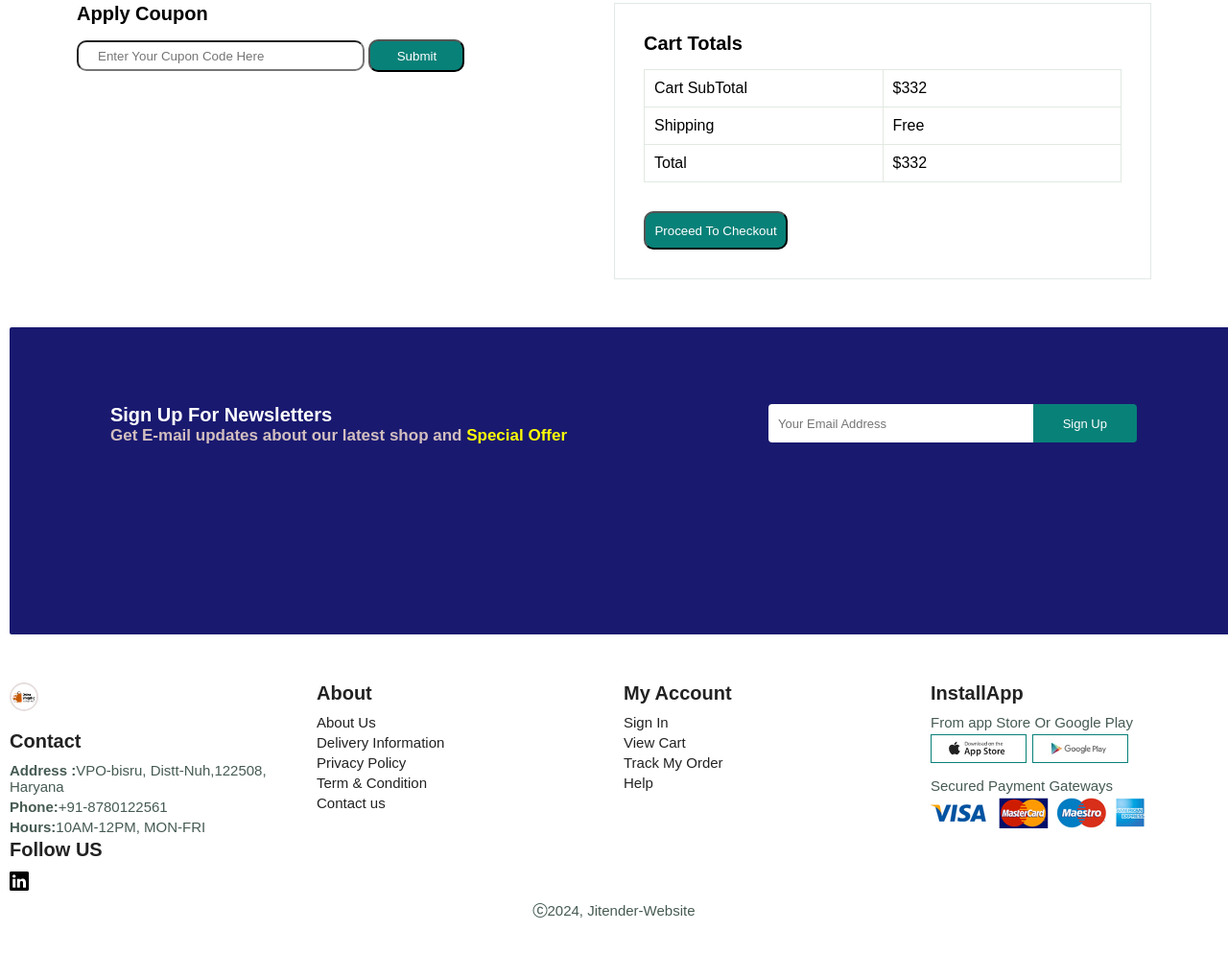
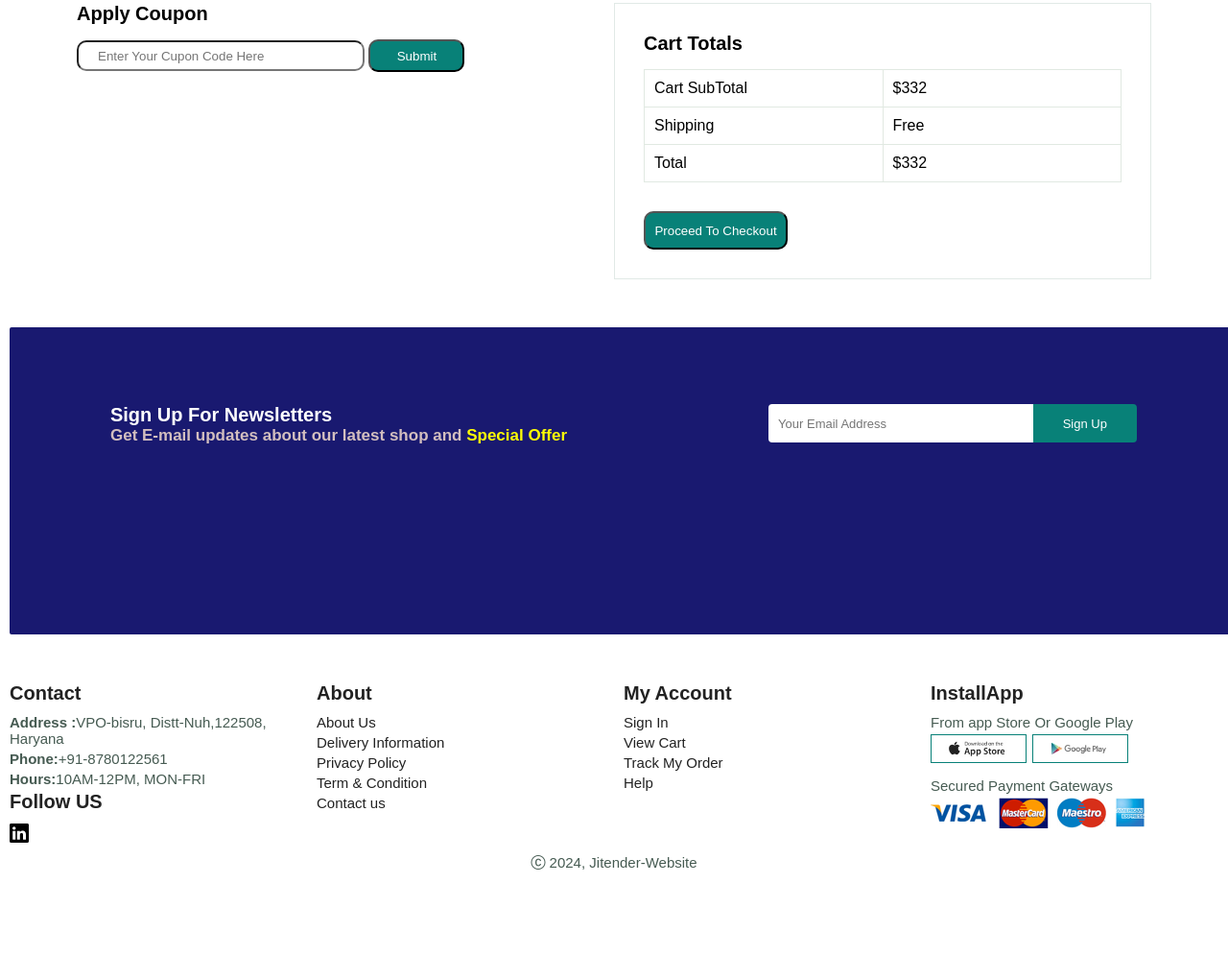
Before and after one commit to devloperjitender/E-Commerce-Website, a plain HTML site: page cart.html in a window 1280 px wide. Shown: the part 896-1891 px from the top of the page at 96% size. After the commit the page ends 1847 px from the top, so only its background shows below. Drawn offline with nearby package versions, Linux system fonts and the light colour scheme.

Commit message:
footer update

```diff
--- a/cart.html
+++ b/cart.html
@@ -122,7 +122,7 @@
     </section>
     <footer class="section-m">
         <div class="col">
-            <img class="logo" src="./img/logo.png.webp">
+
             <h4>Contact</h4>
             <p><strong>Address :</strong>VPO-bisru, Distt-Nuh,122508, Haryana</p>
             <p><strong>Phone:</strong>+91-8780122561</p>
@@ -163,7 +163,7 @@
 
         </div>
         <div class="copyright">
-            <p><i class="bi bi-c-circle"></i>2024, Jitender-Website</p>
+            <p><i class="bi bi-c-circle"> </i>2024, Jitender-Website</p>
         </div>
     </footer>
 
```
Also changed, not shown: about.html (+2 -2 lines), blog.html (+2 -2 lines), contact.html (+2 -2 lines), shop.html (+2 -2 lines), singleProduct.html (+1 -1 lines).
